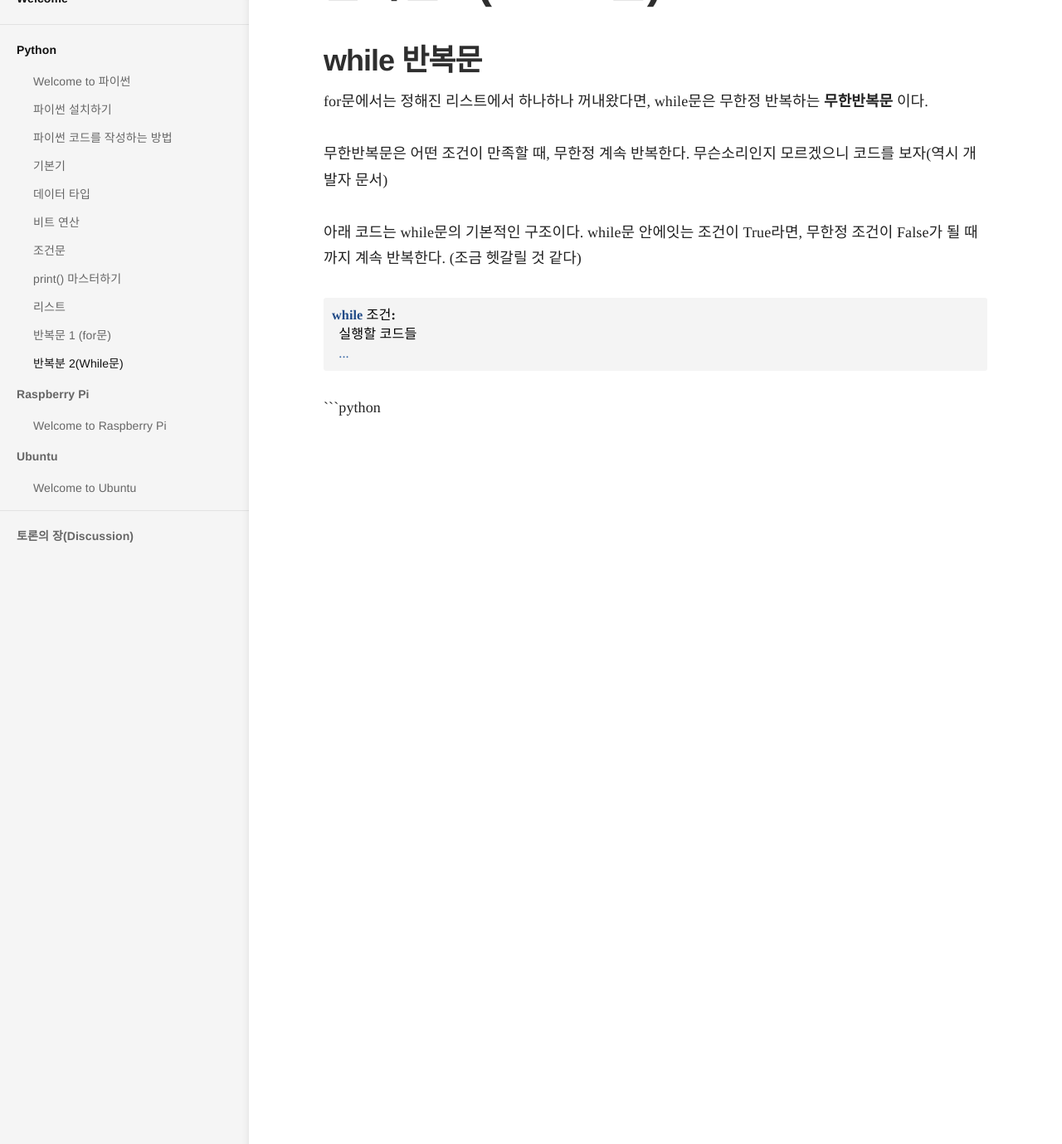
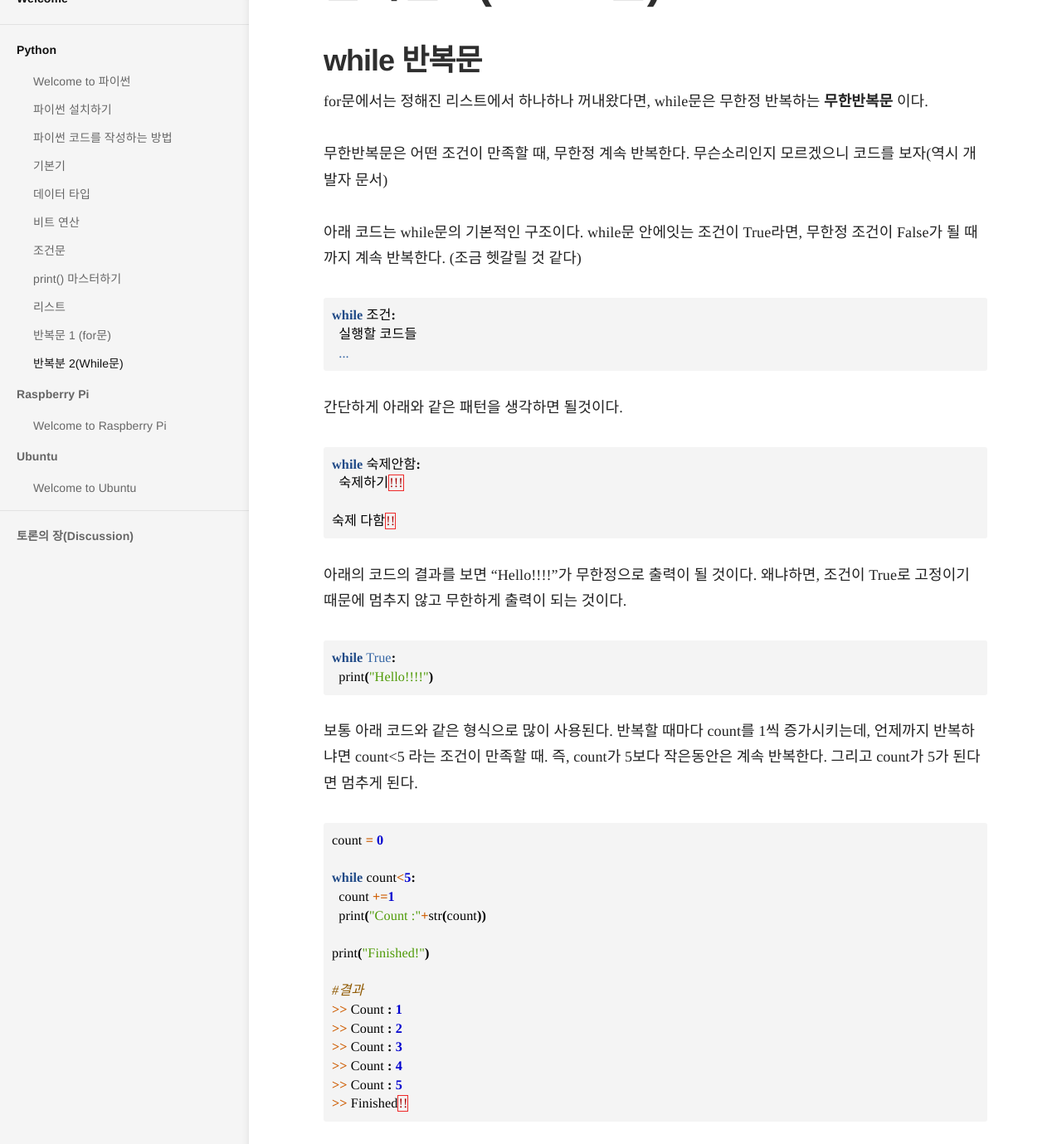
Before and after one commit to kookmin-learn/kookmin-learn.github.io, a Jekyll site: the page built from _docs/Python/while.md, in a window 1280 px wide and 1400 px high, scrolled down 140 px. Shown: the top 1379 px of the window at 83% size. Built offline with Jekyll 4.4.1, drawn with Linux system fonts in a browser that asks for light colours; comment, search, counter and statistics services are not loaded.

Commit message:
If Update

````diff
--- a/_docs/Python/while.md
+++ b/_docs/Python/while.md
@@ -20,5 +20,38 @@ while 조건:
   ...
 ```
 
+간단하게 아래와 같은 패턴을 생각하면 될것이다.
 
 ```python
+while 숙제안함:
+  숙제하기!!!
+
+숙제 다함!!
+```
+
+아래의 코드의 결과를 보면 "Hello!!!!"가 무한정으로 출력이 될 것이다. 왜냐하면, 조건이 True로 고정이기 때문에 멈추지 않고 무한하게 출력이 되는 것이다.
+
+```python
+while True:
+  print("Hello!!!!")
+```
+
+보통 아래 코드와 같은 형식으로 많이 사용된다. 반복할 때마다 count를 1씩 증가시키는데, 언제까지 반복하냐면 count<5 라는 조건이 만족할 때. 즉, count가 5보다 작은동안은 계속 반복한다. 그리고 count가 5가 된다면 멈추게 된다.
+
+```python
+count = 0
+
+while count<5:
+  count +=1
+  print("Count :"+str(count))
+
+print("Finished!")
+
+#결과
+>> Count : 1
+>> Count : 2
+>> Count : 3
+>> Count : 4
+>> Count : 5
+>> Finished!!
+```
````
Also changed, not shown: _docs/Python/if.md (+1 -0 lines).
